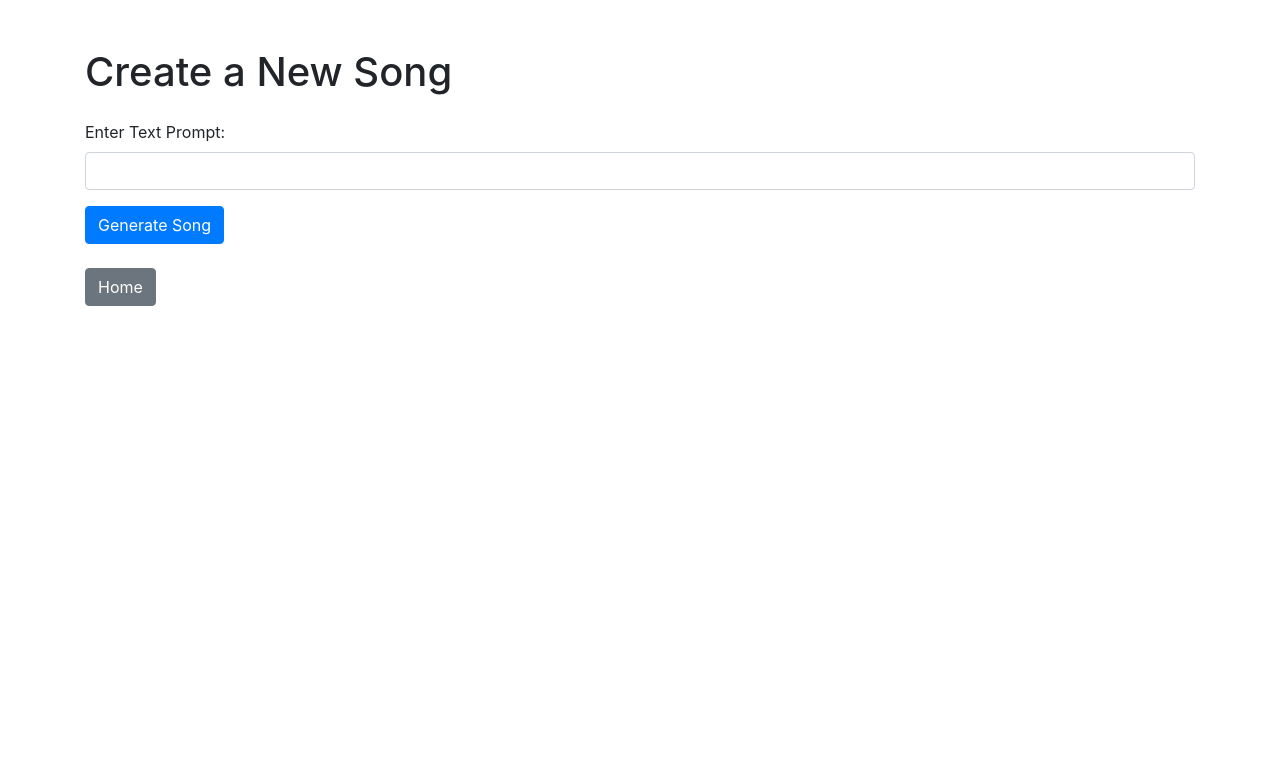
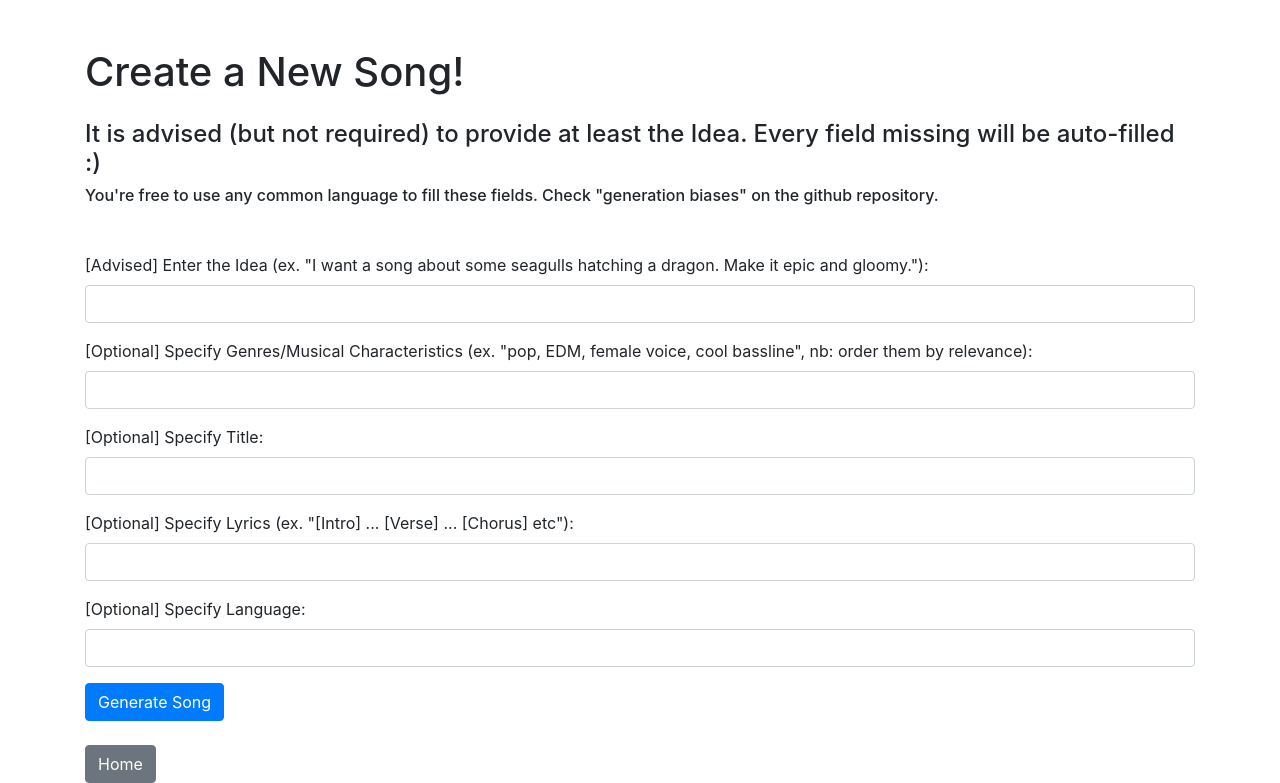
Before and after one commit to 0xbadc0ffe/D-JAI, a Flask app: page /create in a window 1280 px wide. Shown: the part 112-895 px from the top of the page. Before the commit the page ends 418 px from the top, so only its background shows below. Run offline with Flask 3, Linux system fonts and the light colour scheme; some libraries are stand-ins or nearby versions.

Commit message:
mutliple prompting fields

```diff
--- a/src/app.py
+++ b/src/app.py
@@ -37,10 +37,20 @@ def view_queue():
     return render_template("queue.html", queue=songs)
 
 
+def gen_prompt(form):
+    text_prompt = form["text_prompt"]
+    song_title = form["song_title"]
+    genres = form["genres"]
+    lang = form["lang"]
+    lyrics = form["lyrics"]
+    prompt = f"Title: {song_title}\nLanguage: {lang}\nGenres: {genres}\nIdea: {text_prompt}\n\nLyrics:\n{lyrics}"
+    return prompt
+
+
 @app.route("/create", methods=["GET", "POST"])
 def create_song():
     if request.method == "POST":
-        text_prompt = request.form["text_prompt"]
+        text_prompt = gen_prompt(request.form)
         song_url, song_info = generate_song(text_prompt)
         if song_url:
             download_song(song_url, song_info)
@@ -72,7 +82,7 @@ def generate_song(text_prompt):
 
 
     suno_response = requests.post(f'{SUNO_API_URL}/api/custom_generate', json=suno_payload, headers=headers)
-    print(suno_response.json())
+    #print(suno_response.json()) #TODO log
     try:
         try:
             song_id = suno_response.json()[1].get("id")
@@ -111,7 +121,7 @@ def generate_song_info(text_prompt):
     genres = " If the Genres are missing, they must be a list of up to 4 musical genres/musical characteristics that can represent the mood of the Idea (ex: edm, pop, female voice, cool bassline)."
     genre_bias = " Please have a small bias toward \"dancy\"/not \"boring\" genres as you will be deployed to get some background music during an event."
     ans_format = " Answare with the format:\n\nTitle: $Title\nLanguage: $Language\nGenres: $Genre1, $Genre2, ...\n$Idea: $Idea\n\nLyrics:\n$Lyrics."
-    ROLE = ROLE_intro + lyrics + genres+ genre_bias + ans_format
+    ROLE = ROLE_intro + lyrics + genres + genre_bias + ans_format
 
 
     # Step 1: Generate text using GPT
@@ -139,6 +149,7 @@ def generate_song_info(text_prompt):
     gpt_response.raise_for_status()  # Raise an error for bad status codes
     answ = gpt_response.json()['choices'][0]['message']['content']
 
+    print("\n\n@GPT:\n") #TODO: log
     print(answ)
 
     song_info = parse_text_to_dict(answ)
--- a/src/templates/create_song.html
+++ b/src/templates/create_song.html
@@ -3,12 +3,35 @@
 {% block title %}Create Song{% endblock %}
 
 {% block content %}
-<h1 class="mb-4">Create a New Song</h1>
+<h1 class="mb-4">Create a New Song!</h1>
+<h4 class="mb-2">It is advised (but not required) to provide at least the Idea. Every field missing will be auto-filled :)</h4>
+<h6 class="mb-5">You're free to use any common language to fill these fields. Check "generation biases" on the github repository.</h6>
 <form method="post">
     <div class="form-group">
-        <label for="text_prompt">Enter Text Prompt:</label>
-        <input type="text" class="form-control" id="text_prompt" name="text_prompt" required>
+        <label for="text_prompt">[Advised] Enter the Idea (ex. "I want a song about some seagulls hatching a dragon. Make it epic and gloomy."):</label>
+        <input type="text" class="form-control" id="text_prompt" name="text_prompt">
     </div>
+
+    <div class="form-group">
+        <label for="genres">[Optional] Specify Genres/Musical Characteristics (ex. "pop, EDM, female voice, cool bassline", nb: order them by relevance):</label>
+        <input type="text" class="form-control" id="genres" name="genres">
+    </div>
+
+    <div class="form-group">
+        <label for="song_title">[Optional] Specify Title:</label>
+        <input type="text" class="form-control" id="song_title" name="song_title">
+    </div>
+
+    <div class="form-group">
+        <label for="lyrics">[Optional] Specify Lyrics (ex. "[Intro] ... [Verse] ... [Chorus] etc"):</label>
+        <input type="text" class="form-control" id="lyrics" name="lyrics">
+    </div>
+
+    <div class="form-group">
+        <label for="lang">[Optional] Specify Language:</label>
+        <input type="text" class="form-control" id="lang" name="lang">
+    </div>
+
     <button type="submit" class="btn btn-primary">Generate Song</button>
 </form>
 <a class="btn btn-secondary mt-4" href="{{ url_for('index') }}">Home</a>
```
